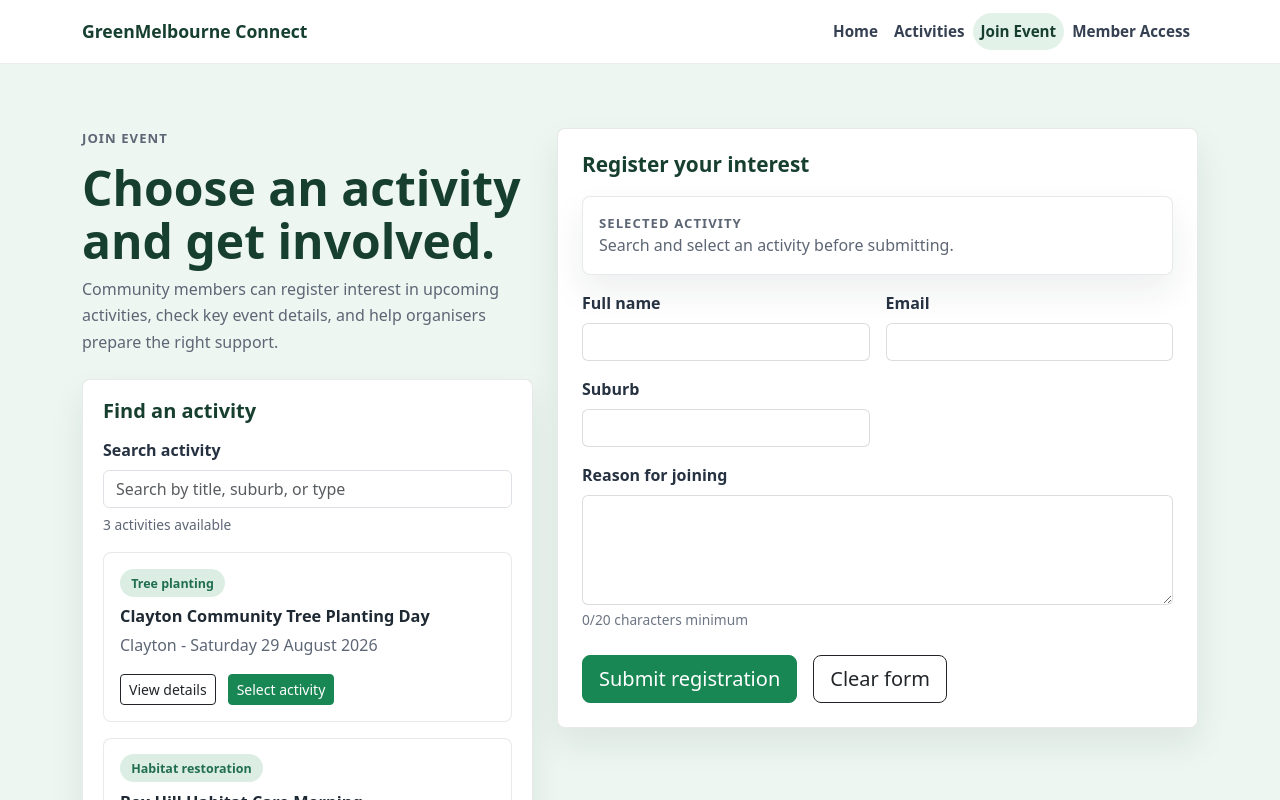
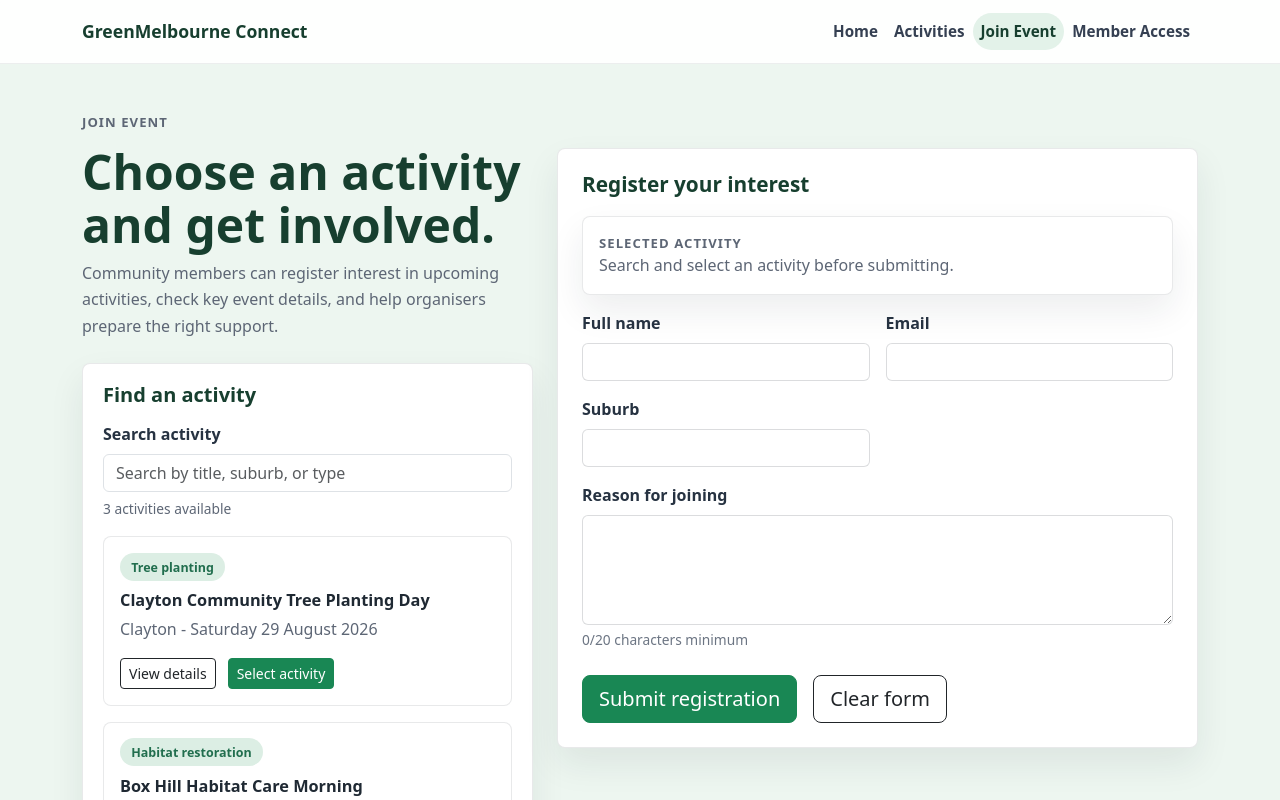
Before and after one commit to gliu0043-crypto/gliu-fit5032, a Vue app in the folder greenmelbourne-connect/: page /join in a window 1280 px wide. Shown: the top 800 px of the page. Built offline with nearby package versions, Linux system fonts and the light colour scheme.

Commit message:
Refine join page layout

```diff
--- a/greenmelbourne-connect/src/style.css
+++ b/greenmelbourne-connect/src/style.css
@@ -437,6 +437,14 @@ p {
   background: #edf6f0;
 }
 
+.join-section.page-section {
+  padding-top: 3rem;
+}
+
+.join-form-column {
+  padding-top: 0;
+}
+
 .auth-section {
   background: linear-gradient(180deg, #edf6f0, #f6f8f5);
 }
@@ -577,3 +585,9 @@ p {
     gap: 0.15rem;
   }
 }
+
+@media (min-width: 992px) {
+  .join-form-column {
+    padding-top: 2.25rem;
+  }
+}
--- a/greenmelbourne-connect/src/views/JoinView.vue
+++ b/greenmelbourne-connect/src/views/JoinView.vue
@@ -191,7 +191,7 @@ const submitRegistration = () => {
           </div>
         </div>
 
-        <div class="col-12 col-lg-7">
+        <div class="col-12 col-lg-7 join-form-column">
           <form class="registration-form" novalidate @submit.prevent="submitRegistration">
             <h2>Register your interest</h2>
 
```
